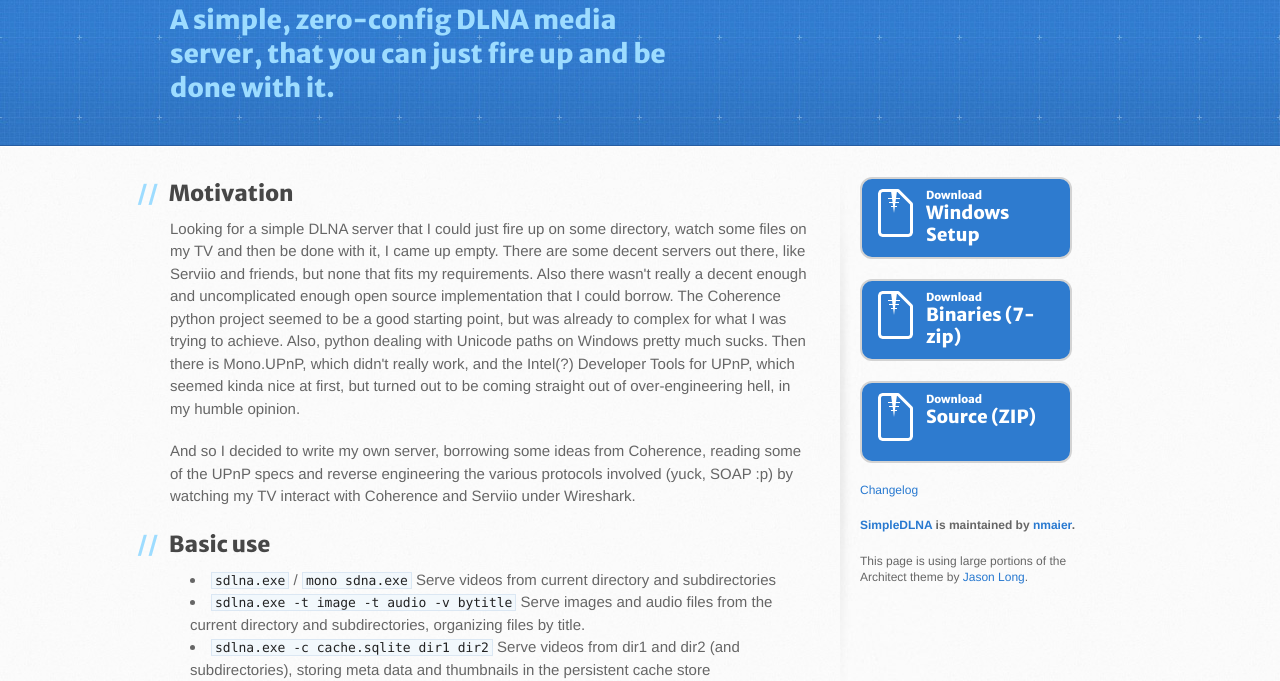
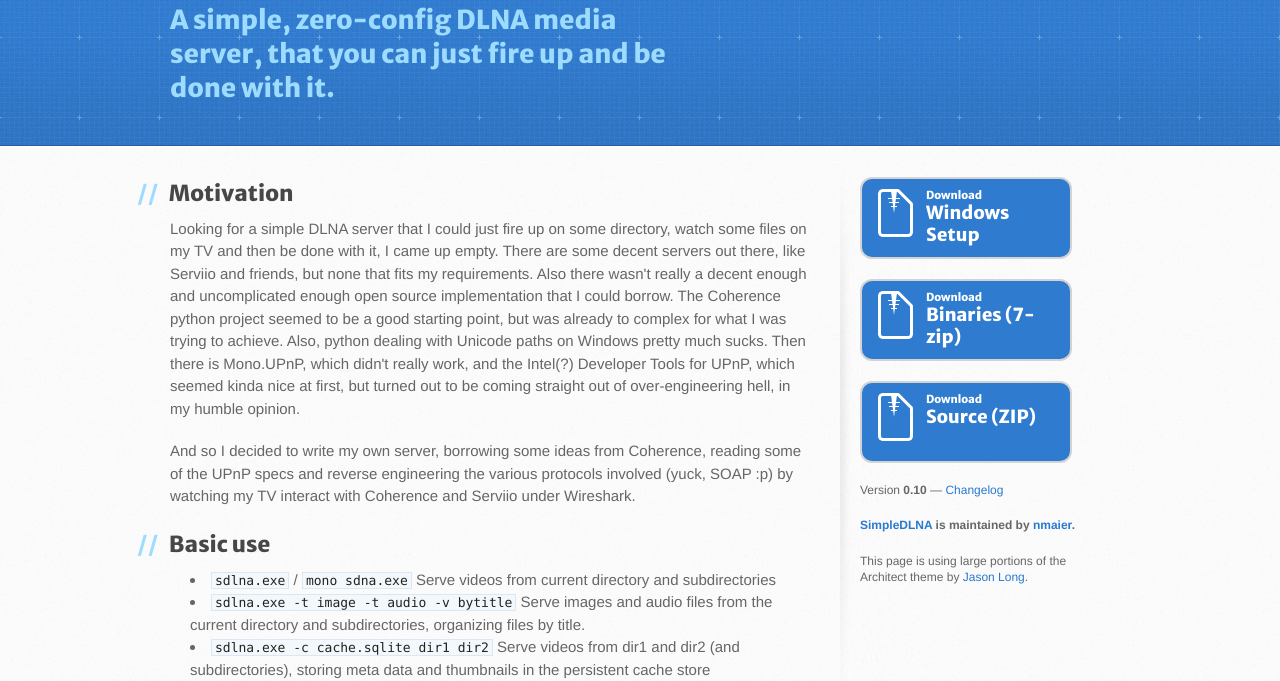
Before and after one commit to nmaier/simpleDLNA, a plain HTML site: page index.html in a window 1280 px wide. Shown: the part 123-804 px from the top of the page. Drawn offline with Linux system fonts and the light colour scheme.

Commit message:
Add version information

```diff
--- a/index.html
+++ b/index.html
@@ -212,7 +212,7 @@ Also a big Kudos to software engineers for messing up even the most basic things
             Source (ZIP)
           </a>
 
-          <p><a href="#changelog">Changelog</a></p>
+          <p>Version <strong id="version">0.10</strong> — <a href="#changelog">Changelog</a></p>
           <p class="repo-owner"><a href="https://github.com/nmaier/simpleDLNA">SimpleDLNA</a> is maintained by <a href="https://github.com/nmaier">nmaier</a>.</p>
 
           <p>This page is using large portions of the Architect theme by <a href="http://twitter.com/jasonlong">Jason Long</a>.</p>
--- a/stylesheets/stylesheet.css
+++ b/stylesheets/stylesheet.css
@@ -225,6 +225,10 @@ form {
   background: #f2f2f2;
   padding: 20px;
 
+}
+
+strong {
+  font-weight: bold;
 }
 
 
```
